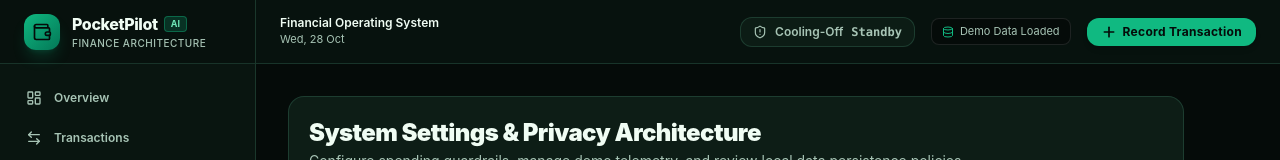
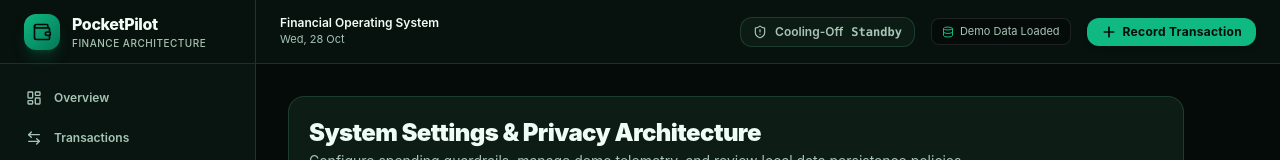
Before and after one commit to SharanyaMichael/PocketPilot, a React (Vite) app: page /settings in a window 1280 px wide. Shown: the top 160 px of the page. Built offline with nearby package versions, Linux system fonts and the light colour scheme; no server answers.

Commit message:
Remove AI tag from branding in Sidebar

```diff
--- a/src/components/Sidebar.jsx
+++ b/src/components/Sidebar.jsx
@@ -41,9 +41,8 @@ export default function Sidebar({ isOpen, onClose }) {
 
       {/* Sidebar container */}
       <aside
-        className={`fixed top-0 bottom-0 left-0 z-40 w-64 bg-[#091510] border-r border-[rgba(110,231,183,0.16)] flex flex-col transition-transform duration-200 ease-in-out lg:translate-x-0 ${
-          isOpen ? 'translate-x-0' : '-translate-x-full'
-        }`}
+        className={`fixed top-0 bottom-0 left-0 z-40 w-64 bg-[#091510] border-r border-[rgba(110,231,183,0.16)] flex flex-col transition-transform duration-200 ease-in-out lg:translate-x-0 ${isOpen ? 'translate-x-0' : '-translate-x-full'
+          }`}
       >
         {/* Brand header */}
         <div className="h-16 flex items-center px-6 border-b border-[rgba(110,231,183,0.16)] gap-3 bg-[#050B09]/40">
@@ -53,7 +52,6 @@ export default function Sidebar({ isOpen, onClose }) {
           <div className="flex flex-col">
             <div className="flex items-center gap-1.5">
               <span className="font-extrabold text-base tracking-tight text-[#F0FDF4]">PocketPilot</span>
-              <span className="px-1.5 py-0.2 bg-[#10B981]/20 border border-[#10B981]/40 rounded text-[9px] font-bold text-[#6EE7B7]">AI</span>
             </div>
             <span className="text-[10px] text-[#A7C4B5] tracking-wider uppercase font-medium">Finance Architecture</span>
           </div>
@@ -89,19 +87,17 @@ export default function Sidebar({ isOpen, onClose }) {
                 to={item.path}
                 onClick={() => onClose && onClose()}
                 className={({ isActive }) =>
-                  `flex items-center gap-3 px-3.5 py-2.5 rounded-xl text-xs font-semibold transition-all group ${
-                    isActive
-                      ? 'bg-[#11251B] text-[#6EE7B7] border border-[#10B981]/40 shadow-sm emerald-glow-sm'
-                      : 'text-[#A7C4B5] hover:text-[#F0FDF4] hover:bg-[#11251B]/50'
+                  `flex items-center gap-3 px-3.5 py-2.5 rounded-xl text-xs font-semibold transition-all group ${isActive
+                    ? 'bg-[#11251B] text-[#6EE7B7] border border-[#10B981]/40 shadow-sm emerald-glow-sm'
+                    : 'text-[#A7C4B5] hover:text-[#F0FDF4] hover:bg-[#11251B]/50'
                   }`
                 }
               >
                 {({ isActive }) => (
                   <>
                     <Icon
-                      className={`w-4 h-4 transition-colors ${
-                        isActive ? 'text-[#10B981]' : 'text-[#A7C4B5] group-hover:text-[#6EE7B7]'
-                      }`}
+                      className={`w-4 h-4 transition-colors ${isActive ? 'text-[#10B981]' : 'text-[#A7C4B5] group-hover:text-[#6EE7B7]'
+                        }`}
                     />
                     <span className="flex-1">{item.name}</span>
                     {item.name === 'Cooling-Off Mode' && cooldown.is_active && (
```
